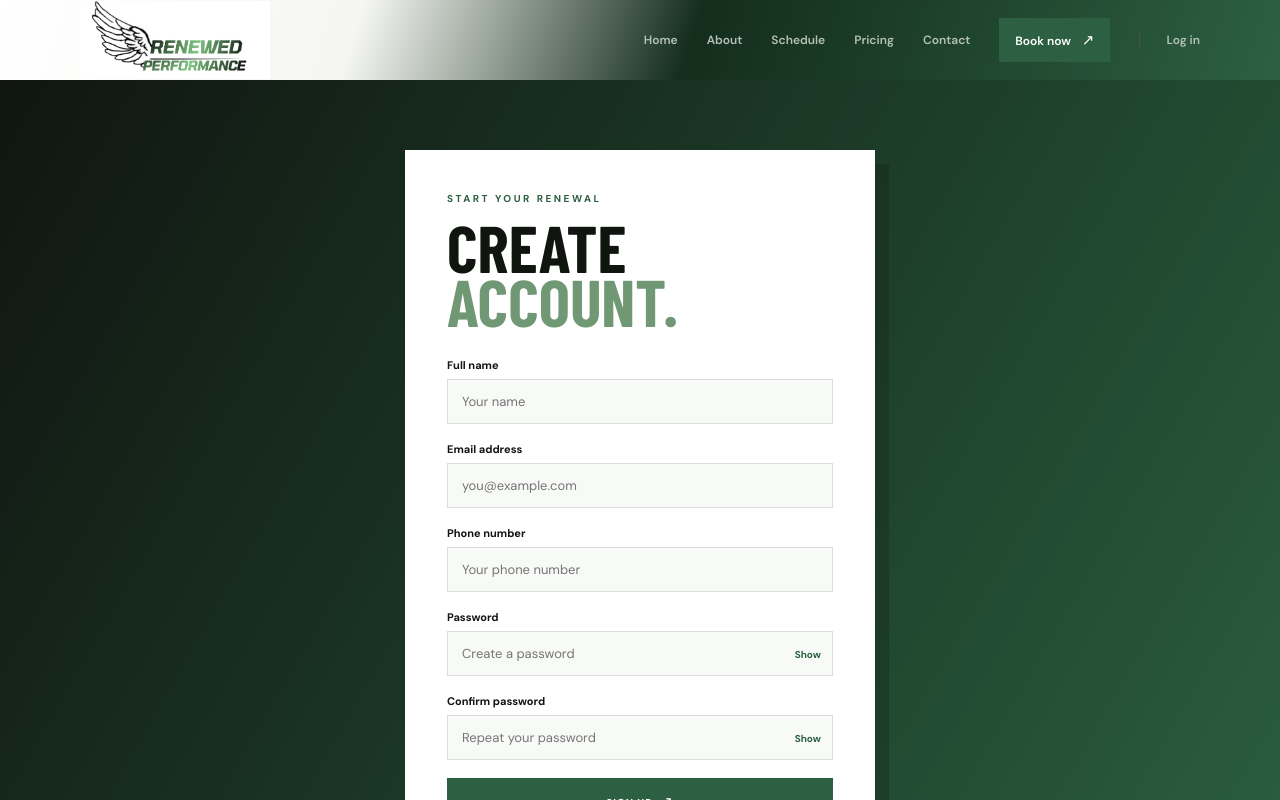
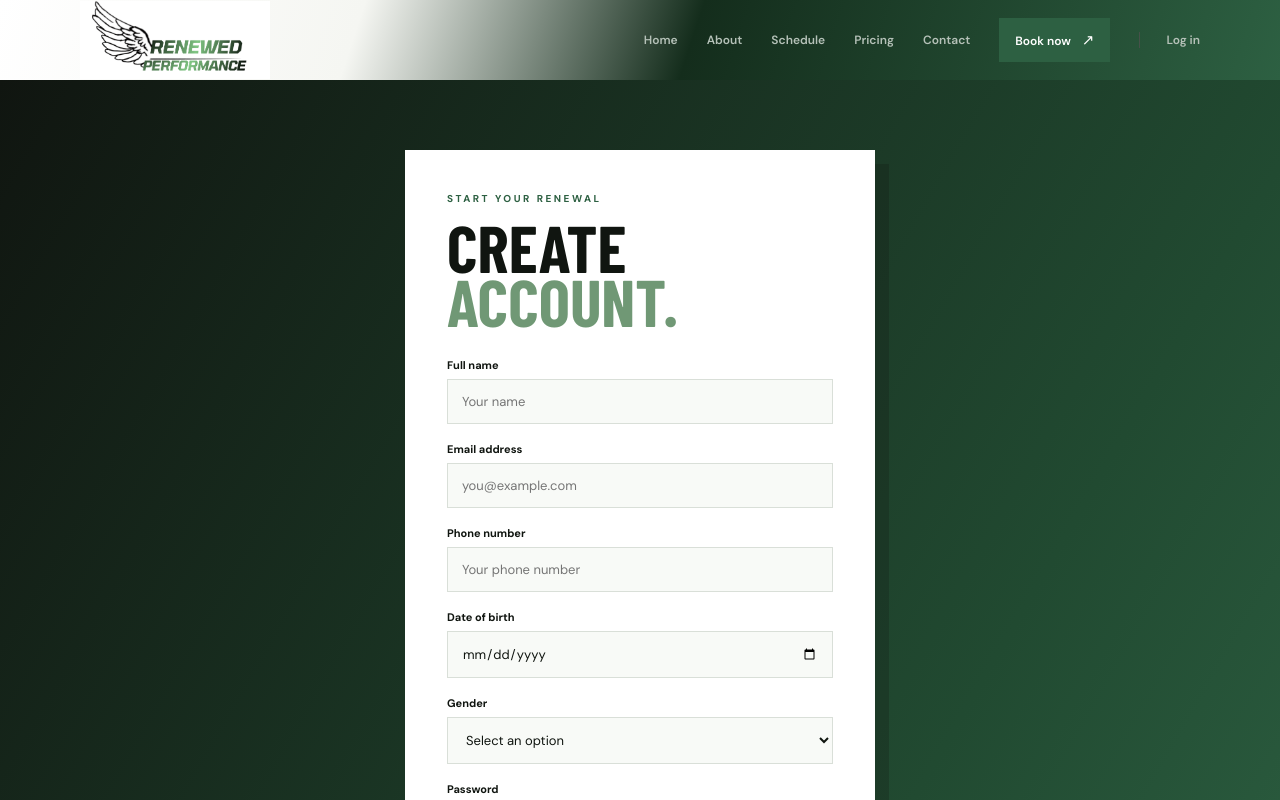
Before and after one commit to VGRAAL001/RenewedPerformance-, a React (Vite) app: page /signup in a window 1280 px wide. Shown: the top 800 px of the page. Built offline with nearby package versions, Linux system fonts and the light colour scheme; no server answers; a web font is replaced by a local one.

Commit message:
signup changes

```diff
--- a/src/auth.css
+++ b/src/auth.css
@@ -19,6 +19,7 @@
 .auth-form label { display: grid; gap: 7px; color: var(--dark); font-size: 11px; font-weight: 700; }
 .auth-form input:not([type='checkbox']) { width: 100%; padding: 13px 14px; border: 1px solid var(--line); border-radius: 0; color: var(--dark); background: #f8faf7; font: 13px 'DM Sans', sans-serif; }
 .auth-form input:focus { outline: 2px solid var(--pale); outline-offset: 1px; }
+.auth-form select { width: 100%; padding: 13px 14px; border: 1px solid var(--line); border-radius: 0; color: var(--dark); background: #f8faf7; font: 13px 'DM Sans', sans-serif; }
 .password-field { position: relative; display: block; }.password-field input { padding-right: 58px !important; }.password-toggle { position: absolute; top: 50%; right: 12px; padding: 0; border: 0; color: var(--green); background: transparent; transform: translateY(-50%); cursor: pointer; font-size: 10px; font-weight: 700; }.password-toggle:hover { color: var(--pale); }
 .auth-row { display: flex; align-items: center; justify-content: space-between; gap: 12px; }
 .checkbox-label { display: flex !important; align-items: center; gap: 7px !important; color: var(--muted) !important; font-size: 10px !important; font-weight: 500 !important; }
@@ -27,6 +28,7 @@
 .auth-switch { margin: 25px 0 0; color: var(--muted); text-align: center; font-size: 12px; }
 .auth-switch a { color: var(--green); font-weight: 700; text-decoration: underline; }
 .auth-error { margin: -3px 0 0; color: #a02b2b; font-size: 11px; line-height: 1.4; }
+.auth-success { margin: -3px 0 0; color: var(--green); font-size: 11px; line-height: 1.4; }
 .profile-signout { width: 100%; margin-top: 12px; padding: 10px 0 0; border: 0; border-top: 1px solid var(--line); color: #a02b2b; background: transparent; text-align: left; text-transform: uppercase; letter-spacing: 1px; font-size: 9px; font-weight: 700; cursor: pointer; }
 .profile-panel .profile-link:hover { color: var(--green); background: #eef3ee; }
 .mobile-menu { display: none; }
--- a/src/pages/Login.jsx
+++ b/src/pages/Login.jsx
@@ -1,4 +1,4 @@
-import { signInWithEmailAndPassword } from 'firebase/auth'
+import { sendPasswordResetEmail, signInWithEmailAndPassword } from 'firebase/auth'
 import { doc, serverTimestamp, setDoc } from 'firebase/firestore'
 import { useState } from 'react'
 import { Link } from 'react-router-dom'
@@ -9,10 +9,12 @@ import { getAuthErrorMessage } from '../utils/authErrors'
 function Login() {
   const navigate = useNavigate()
   const [error, setError] = useState('')
+  const [message, setMessage] = useState('')
   const [showPassword, setShowPassword] = useState(false)
   async function handleSubmit(event) {
     event.preventDefault()
     setError('')
+    setMessage('')
     const form = new FormData(event.currentTarget)
     if (!hasFirebaseConfig) {
       setError('Firebase is not configured. Add your Firebase web app settings to .env first.')
@@ -34,7 +36,26 @@ function Login() {
       }
     }
   }
-  return <AuthLayout eyebrow="Welcome back" title="Log in"><form className="auth-form" onSubmit={handleSubmit}><label>Email address<input name="email" type="email" placeholder="you@example.com" required /></label><label>Password<span className="password-field"><input name="password" type={showPassword ? 'text' : 'password'} placeholder="Your password" required /><button className="password-toggle" type="button" onClick={() => setShowPassword(!showPassword)}>{showPassword ? 'Hide' : 'Show'}</button></span></label><div className="auth-row"><label className="checkbox-label"><input type="checkbox" /> Remember me</label><button className="auth-forgot" type="button">Forgot password?</button></div>{error && <p className="auth-error" role="alert">{error}</p>}<button className="button button-green auth-submit" type="submit">Log in <span>↗</span></button></form><p className="auth-switch">New to Renewed Performance? <Link to="/signup">Create an account</Link></p></AuthLayout>
+  async function handleForgotPassword() {
+    setError('')
+    setMessage('')
+    const email = new FormData(document.querySelector('.auth-form')).get('email')
+    if (!email) {
+      setError('Enter your email address first.')
+      return
+    }
+    if (!hasFirebaseConfig) {
+      setError('Firebase is not configured. Add your Firebase web app settings to .env first.')
+      return
+    }
+    try {
+      await sendPasswordResetEmail(auth, email)
+      setMessage('Password reset instructions have been sent to your email.')
+    } catch (error) {
+      setError(getAuthErrorMessage(error, 'send password reset instructions'))
+    }
+  }
+  return <AuthLayout eyebrow="Welcome back" title="Log in"><form className="auth-form" onSubmit={handleSubmit}><label>Email address<input name="email" type="email" placeholder="you@example.com" required /></label><label>Password<span className="password-field"><input name="password" type={showPassword ? 'text' : 'password'} placeholder="Your password" required /><button className="password-toggle" type="button" onClick={() => setShowPassword(!showPassword)}>{showPassword ? 'Hide' : 'Show'}</button></span></label><div className="auth-row"><label className="checkbox-label"><input type="checkbox" /> Remember me</label><button className="auth-forgot" type="button" onClick={handleForgotPassword}>Forgot password?</button></div>{error && <p className="auth-error" role="alert">{error}</p>}{message && <p className="auth-success" role="status">{message}</p>}<button className="button button-green auth-submit" type="submit">Log in <span>↗</span></button></form><p className="auth-switch">New to Renewed Performance? <Link to="/signup">Create an account</Link></p></AuthLayout>
 }
 
 function AuthLayout({ eyebrow, title, children }) {
--- a/src/pages/Signup.jsx
+++ b/src/pages/Signup.jsx
@@ -17,6 +17,8 @@ function Signup() {
     const name = String(form.get('name') || '').trim()
     const email = String(form.get('email') || '').trim()
     const phone = String(form.get('phone') || '').trim()
+    const dateOfBirth = String(form.get('dateOfBirth') || '')
+    const gender = String(form.get('gender') || '')
     const password = String(form.get('password') || '')
     const confirmPassword = String(form.get('confirmPassword') || '')
 
@@ -26,6 +28,23 @@ function Signup() {
     }
     if (phone.length < 7) {
       setError('Enter a valid phone number.')
+      return
+    }
+    if (!dateOfBirth || new Date(`${dateOfBirth}T00:00:00`) > new Date()) {
+      setError('Enter a valid date of birth.')
+      return
+    }
+    const birthDate = new Date(`${dateOfBirth}T00:00:00`)
+    const today = new Date()
+    const age = today.getFullYear() - birthDate.getFullYear() - (
+      today < new Date(today.getFullYear(), birthDate.getMonth(), birthDate.getDate()) ? 1 : 0
+    )
+    if (age < 13) {
+      setError('You must be at least 13 years old to create an account.')
+      return
+    }
+    if (!gender) {
+      setError('Select your gender.')
       return
     }
     if (password.length < 6) {
@@ -55,7 +74,12 @@ function Signup() {
         name,
         email: result.user.email,
         phone,
+        cellPhone: phone,
+        dateOfBirth,
+        age,
+        gender,
         sessionsAvailable: 0,
+        groupSessionsAvailable: 0,
         membershipPlan: null,
         createdAt: serverTimestamp(),
         updatedAt: serverTimestamp(),
@@ -92,6 +116,20 @@ function Signup() {
             <input name="phone" type="tel" placeholder="Your phone number" autoComplete="tel" required />
           </label>
           <label>
+            Date of birth
+            <input name="dateOfBirth" type="date" autoComplete="bday" required />
+          </label>
+          <label>
+            Gender
+            <select name="gender" defaultValue="" required>
+              <option value="" disabled>Select an option</option>
+              <option value="female">Female</option>
+              <option value="male">Male</option>
+              <option value="non-binary">Non-binary</option>
+              <option value="prefer-not-to-say">Prefer not to say</option>
+            </select>
+          </label>
+          <label>
             Password
             <span className="password-field">
               <input name="password" type={showPassword ? 'text' : 'password'} placeholder="Create a password" minLength="6" required />
```
Also changed, not shown: 1 other file (tests, documents, lock files or other folders).
